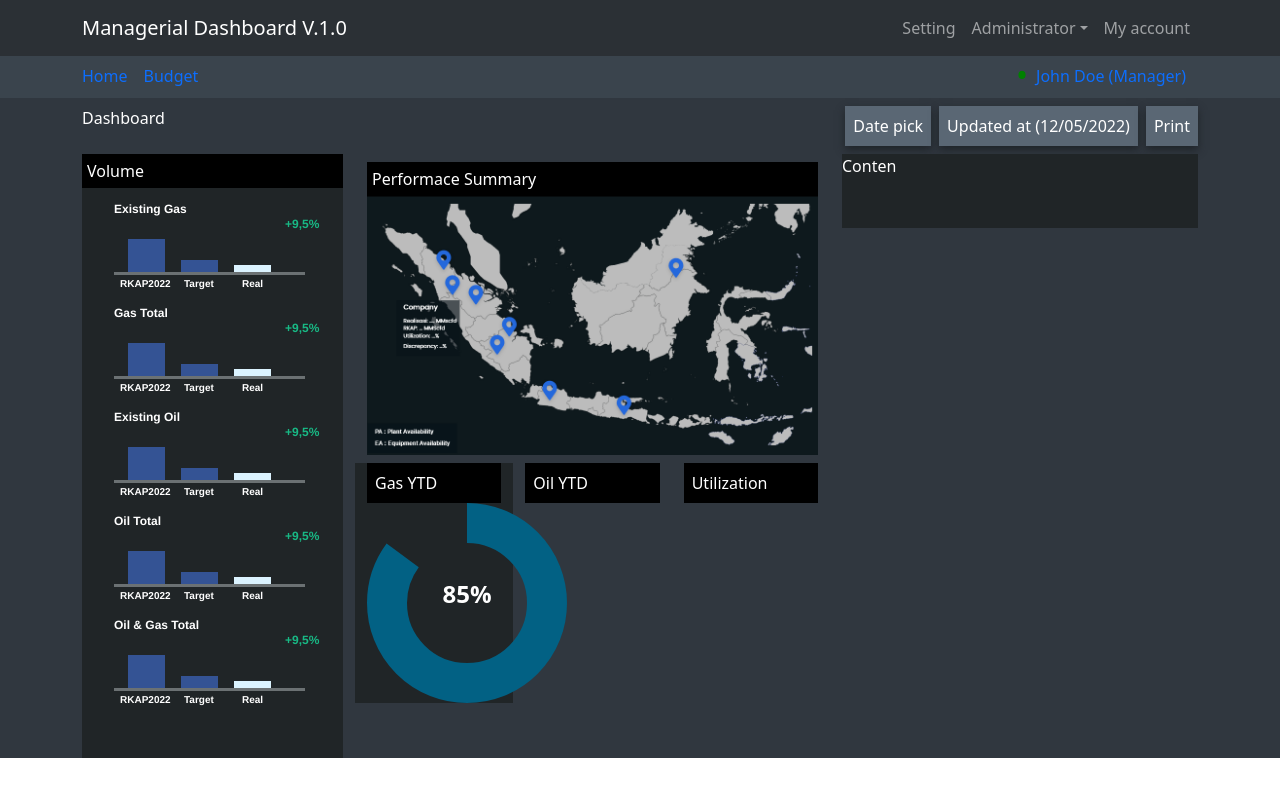
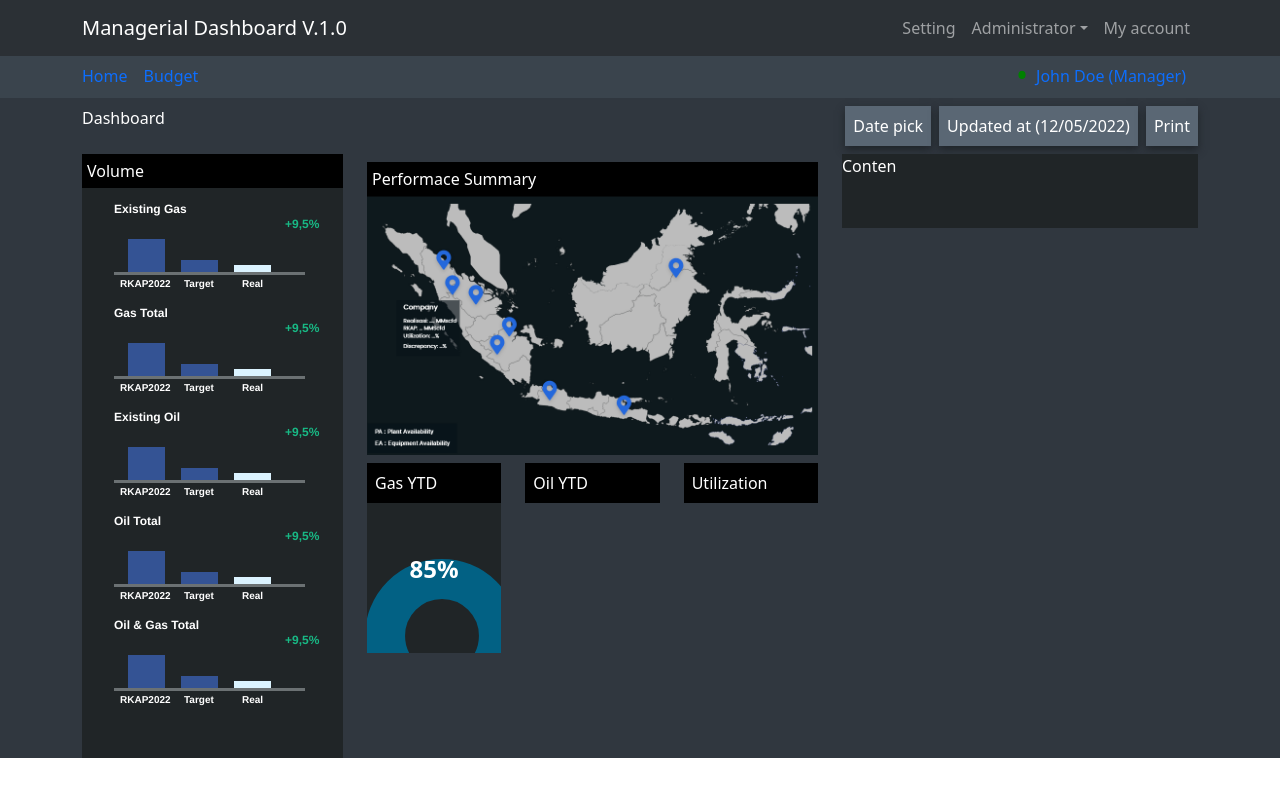
Before and after one commit to auzanxp/chart-engineer, a React (Vite) app: page / in a window 1280 px wide. Shown: the top 796 px of the page. Built offline with nearby package versions, Linux system fonts and the light colour scheme.

Commit message:
feat: card performace

```diff
--- a/src/components/Atoms/DonutChart/DonutChart.css
+++ b/src/components/Atoms/DonutChart/DonutChart.css
@@ -1,6 +1,6 @@
 .donut-chart-container {
-  width: 200px;
-  height: 200px;
+  width: 100%;
+  height: 100%;
 }
 
 .donut-chart-svg {
--- a/src/components/Molecules/CardPerformance/CardPerformance.css
+++ b/src/components/Molecules/CardPerformance/CardPerformance.css
@@ -7,6 +7,6 @@
   margin-bottom: 0px;
 }
 
-.card_bg {
+.card-performance__donut-chart {
   background-color: #202527;
 }
--- a/src/components/Molecules/CardPerformance/CardPerformance.jsx
+++ b/src/components/Molecules/CardPerformance/CardPerformance.jsx
@@ -5,7 +5,7 @@ const CardPerformance = () => {
   return (
     <div className="mt-2">
       <div className="row">
-        <div className="col-md-4 card_bg">
+        <div className="col-md-4">
           <div className="card-performance__title">
             <p>Gas YTD</p>
           </div>
```
